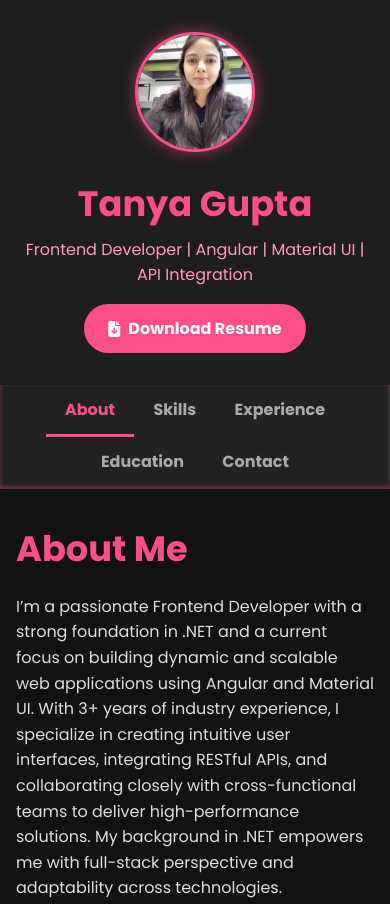
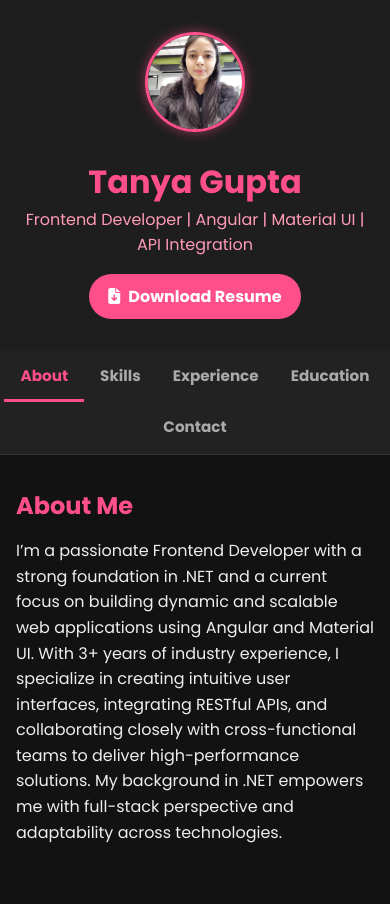
Before and after one commit to Tanya01g/tanya01g.github.io, a plain HTML site: page index.html in a window 390 px wide. Shown: the top 904 px of the page. Drawn offline with Linux system fonts and the light colour scheme.

Commit message:
improvised

```diff
--- a/styles.css
+++ b/styles.css
@@ -1,4 +1,4 @@
-/* Reset */
+/* Base Reset */
 * {
   margin: 0;
   padding: 0;
@@ -6,30 +6,29 @@
   font-family: 'Poppins', sans-serif;
 }
 
-/* Base Body */
 body {
   background: #121212;
   color: #eee;
   min-height: 100vh;
+  font-size: 1rem;
+  line-height: 1.6;
   display: flex;
   flex-direction: column;
-  font-size: 16px;
-  line-height: 1.6;
 }
 
-/* Intro Screen */
+/* Intro screen */
 .intro-screen {
   position: fixed;
-  top: 0; left: 0; right: 0; bottom: 0;
+  inset: 0;
   background: linear-gradient(135deg, #1f1c2c, #928dab);
   display: flex;
   align-items: center;
   justify-content: center;
   color: white;
-  font-size: 2.5rem;
-  font-weight: 700;
+  font-size: clamp(2rem, 5vw, 3rem);
+  font-weight: bold;
   z-index: 9999;
-  transition: opacity 0.8s ease;
+  transition: opacity 0.6s ease;
 }
 .intro-screen.fade-out {
   opacity: 0;
@@ -38,31 +37,30 @@ body {
 /* Header */
 header {
   padding: 2rem 1rem;
+  background: #1e1e1e;
   text-align: center;
-  background: #1e1e1e;
-  box-shadow: 0 2px 10px rgba(255, 79, 139, 0.5);
+  box-shadow: 0 2px 8px rgba(255, 79, 139, 0.4);
 }
 header h1 {
-  font-size: 3rem;
+  font-size: clamp(2rem, 4vw, 3rem);
   color: #ff4f8b;
-  margin-bottom: 0.3rem;
 }
 header p {
-  font-weight: 500;
   color: #ff9ab7;
   margin-bottom: 1rem;
+  font-weight: 500;
 }
 .btn {
-  background: #ff4f8b;
-  color: #fff;
-  text-decoration: none;
-  padding: 0.75rem 1.5rem;
-  border-radius: 30px;
-  font-weight: 600;
   display: inline-flex;
   align-items: center;
   gap: 0.5rem;
-  transition: background-color 0.3s ease;
+  background: #ff4f8b;
+  color: white;
+  padding: 0.6rem 1.2rem;
+  font-weight: 600;
+  border-radius: 30px;
+  text-decoration: none;
+  transition: background 0.3s ease;
 }
 .btn:hover {
   background: #ff7ea6;
@@ -70,41 +68,35 @@ header p {
 
 /* Profile Photo */
 .profile-photo {
-  width: 160px;
-  height: 160px;
+  width: clamp(100px, 20vw, 160px);
+  height: clamp(100px, 20vw, 160px);
   border-radius: 50%;
   object-fit: cover;
+  border: 3px solid #ff4f8b;
+  box-shadow: 0 0 12px #ff4f8b80;
   margin-bottom: 1rem;
-  border: 3px solid #ff4f8b;
-  box-shadow: 0 0 15px #ff4f8b88;
-  transition: transform 0.3s ease;
-}
-.profile-photo:hover {
-  transform: scale(1.05);
 }
 
-/* Tabs Navigation */
+/* Tabs */
 .tab-nav {
   display: flex;
+  flex-wrap: wrap;
   justify-content: center;
-  flex-wrap: wrap;
   background: #222;
-  box-shadow: inset 0 -2px 4px rgba(255, 79, 139, 0.4);
+  border-bottom: 1px solid #333;
 }
 .tab-btn {
-  background: none;
   border: none;
+  background: transparent;
+  padding: 1rem 1.5rem;
   color: #aaa;
-  padding: 1rem 2rem;
+  font-size: 1rem;
+  font-weight: 600;
   cursor: pointer;
-  font-weight: 600;
-  font-size: 1.1rem;
-  transition: color 0.3s ease, border-bottom 0.3s ease;
+  transition: all 0.3s ease;
   border-bottom: 3px solid transparent;
 }
-.tab-btn:hover {
-  color: #ff4f8b;
-}
+.tab-btn:hover,
 .tab-btn.active {
   color: #ff4f8b;
   border-bottom: 3px solid #ff4f8b;
@@ -112,75 +104,67 @@ header p {
 
 /* Main Content */
 main {
-  flex-grow: 1;
-  max-width: 1000px;
+  flex: 1;
+  max-width: 960px;
   margin: 2rem auto;
-  padding: 0 2rem 3rem;
+  padding: 0 1rem 3rem;
 }
 .tab-content {
   display: none;
-  animation: fadeIn 0.5s ease forwards;
+  animation: fadeIn 0.4s ease forwards;
 }
 .tab-content.active {
   display: block;
 }
 .tab-content a {
-  color: #0073e6;
+  color: #33aaff;
   text-decoration: none;
 }
 .tab-content a:hover {
   text-decoration: underline;
 }
 
+/* Text Elements */
 h2 {
+  font-size: clamp(1.5rem, 2.5vw, 2.2rem);
   color: #ff4f8b;
-  margin-bottom: 1rem;
-  font-size: 2.2rem;
+  margin-bottom: 0.8rem;
 }
 h3 {
   color: #ffa3b1;
-  margin-top: 0.5rem;
-  margin-bottom: 0.5rem;
+  margin-top: 1rem;
 }
 p, li {
-  color: #ddd;
-  margin-bottom: 0.75rem;
+  margin-bottom: 0.6rem;
 }
 ul {
+  padding-left: 1.2rem;
   list-style-type: disc;
-  padding-left: 20px;
 }
 
 /* Footer */
 footer {
   text-align: center;
   padding: 1rem;
-  font-size: 0.9rem;
-  color: #777;
+  font-size: 0.85rem;
+  color: #888;
   background: #1a1a1a;
   border-top: 1px solid #333;
 }
 
 /* Animations */
 @keyframes fadeIn {
-  from {opacity: 0; transform: translateY(10px);}
-  to {opacity: 1; transform: translateY(0);}
+  from { opacity: 0; transform: translateY(10px); }
+  to { opacity: 1; transform: translateY(0); }
 }
 
-/* Mobile Responsive */
+/* Responsive Tweaks */
 @media (max-width: 768px) {
-  header h1 {
-    font-size: 2.2rem;
-  }
   .tab-btn {
-    font-size: 1rem;
-    padding: 0.75rem 1.2rem;
+    padding: 0.8rem 1rem;
+    font-size: 0.95rem;
   }
   main {
     padding: 0 1rem 2rem;
   }
-  .profile-photo {
-    width: 120px;
-    height: 120px;
-  }
 }
```
